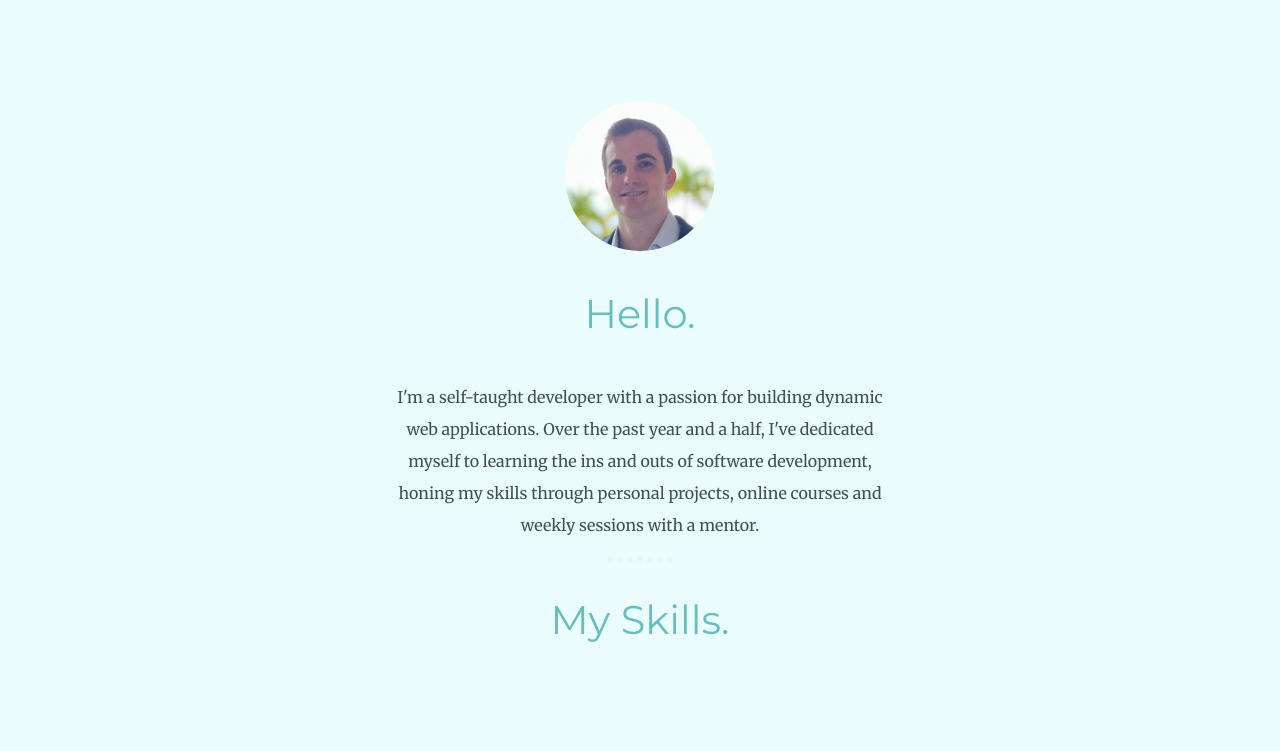
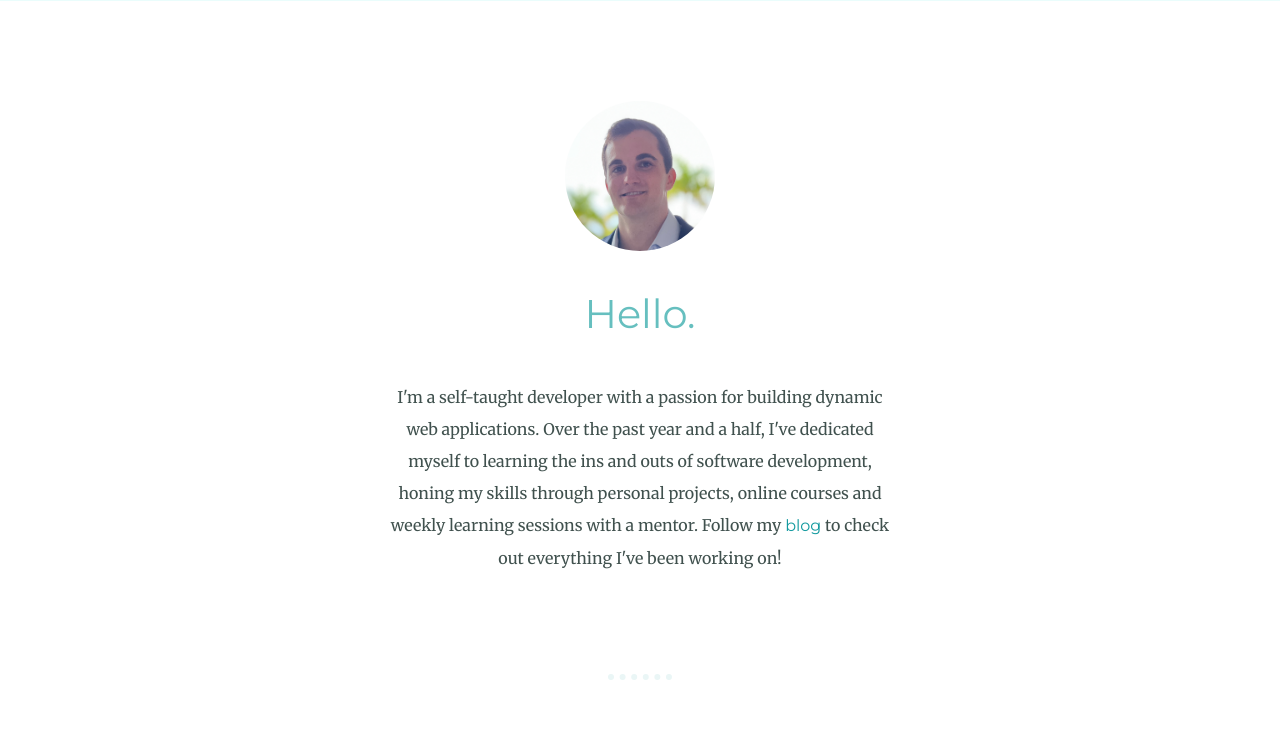
Before and after one commit to jpdesc/personal-website, a plain HTML site: page index.html in a window 1280 px wide. Shown: the part 767-1518 px from the top of the page. Drawn offline with Linux system fonts and the light colour scheme.

Commit message:
Clean up content and bg color

```diff
--- a/css/styles.css
+++ b/css/styles.css
@@ -6,10 +6,10 @@ body {
 
 hr {
     border: dotted;
-    border-width: 5px 0 0 0;
+    border-width: 6px 0 0 0;
     width: 5%;
     color: #EAF6F6;
-    left: 100px auto;
+    margin: 100px auto;
 }
 
 h1 {
@@ -35,6 +35,9 @@ h3 {
 
 a {
     color: #11999E;
+    font-family: 'Montserrat', sans-serif;
+    margin: 10px 20px;
+    text-decoration: none;
 }
 
 p {
@@ -57,7 +60,7 @@ table {
 
 .middle-container {
     position: relative;
-    background-color: #EAFDFC;
+    /* background-color: #EAFDFC; */
     padding: 100px 0;
 }
 
@@ -154,3 +157,7 @@ table {
     background-image: linear-gradient(to bottom, #30e3cb, #2bc4ad);
     text-decoration: none;
 }
+
+.text-link {
+    margin: 0px;
+}
--- a/index.html
+++ b/index.html
@@ -29,7 +29,7 @@
                 <h2>Hello.</h2>
                 <p>I'm a self-taught developer with a passion for building dynamic web applications. Over the past year and a half, I've dedicated
                     myself to learning the ins and outs of software development, honing my skills through personal projects, online courses
-                    and weekly sessions with a mentor.
+                    and weekly learning sessions with a mentor. Follow my <a class="text-link" href="jpdesc.com">blog</a> to check out everything I've been working on!
                 </p>
             </div>
         </div>
@@ -136,8 +136,8 @@
         <hr>
         <div class="contact-me">
             <h2>Get In Touch</h2>
-            <h3>Lorem ipsum dolor sit amet, non elit.</h3>
-            <p>Lorem ipsum dolor sit amet, in quis, aenean amet. Phasellus sodales, tellus donec dui, ornare erat.</p>
+            <!-- <h3>Contact me, check out projects I'm currently working on, or follow me on Github using the links below!</h3> -->
+            <p>Contact me or check out my projects using the links below!</p><br>
             <a class="btn" href="mailto:jpdesc@alumni.stanford.edu">CONTACT ME</a>
         </div>
     </div>
```
